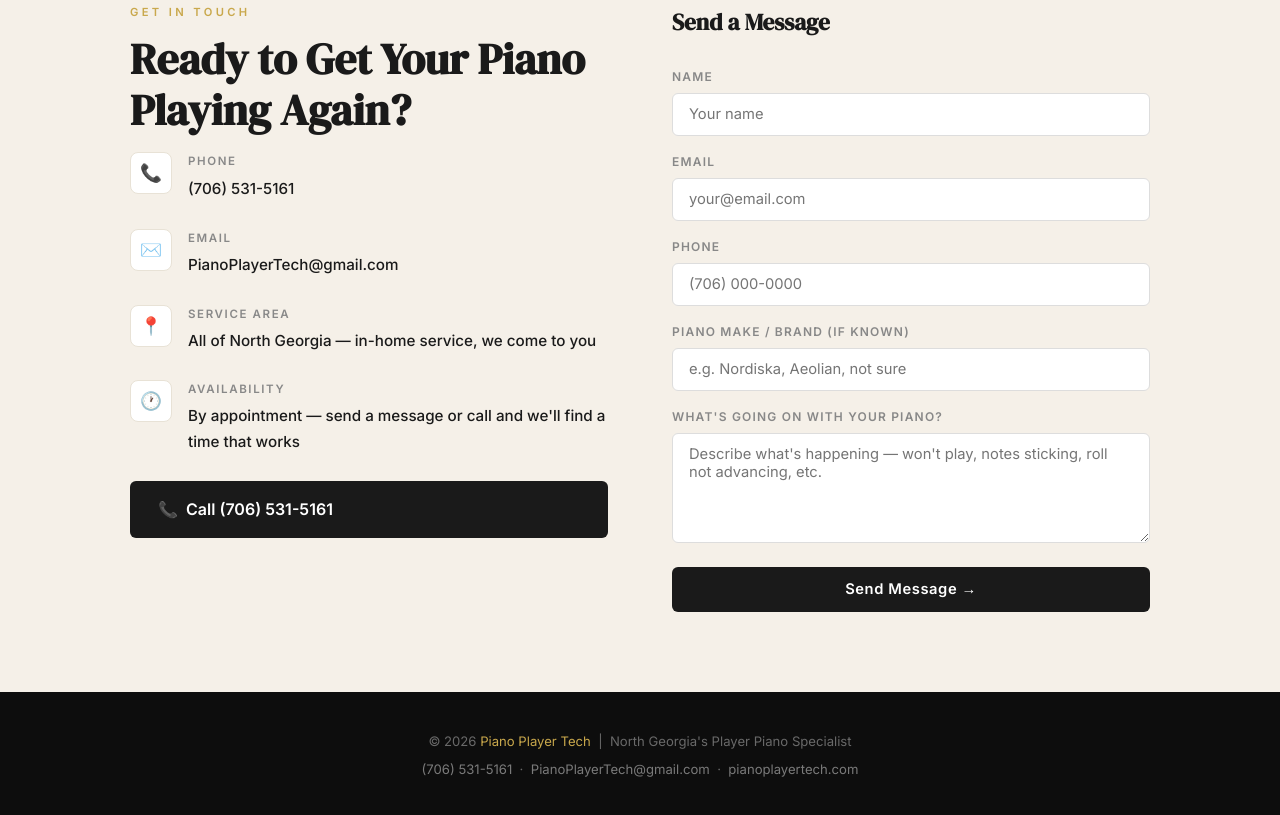
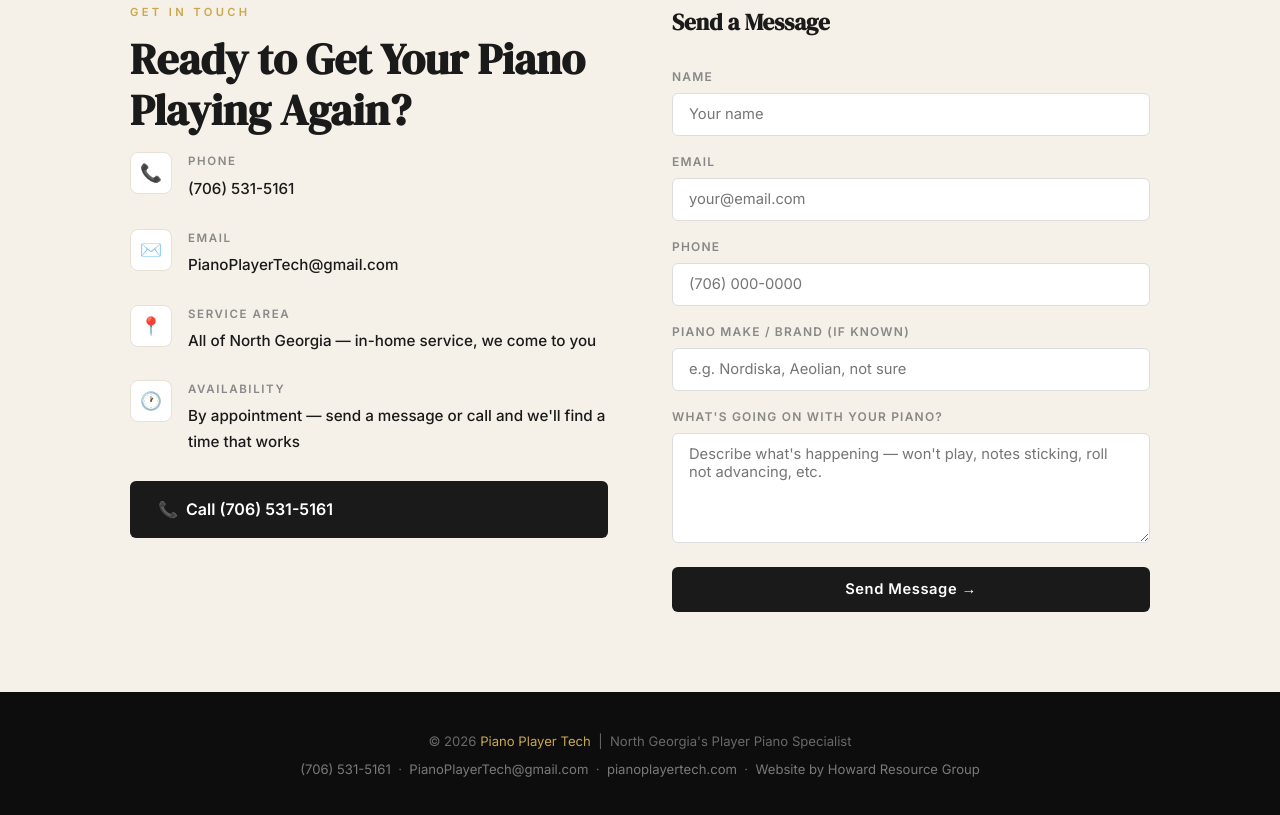
Before and after one commit to howardresourcegroup-cmd/PianoPlayerTech, a plain HTML site: page index.html in a window 1280 px wide. Shown: the part 9079-9894 px from the top of the page. Drawn offline with Linux system fonts and the light colour scheme.

Commit message:
Footer: add Howard Resource Group website credit

```diff
--- a/index.html
+++ b/index.html
@@ -1734,6 +1734,8 @@
         <a href="tel:7065315161">(706) 531-5161</a> &nbsp;&middot;&nbsp;
         <a href="mailto:PianoPlayerTech@gmail.com">PianoPlayerTech@gmail.com</a> &nbsp;&middot;&nbsp;
         <a href="https://pianoplayertech.com">pianoplayertech.com</a>
+        &nbsp;&middot;&nbsp;
+        <a href="https://howardresourcegroup.com/websites.html" target="_blank" rel="noopener">Website by Howard Resource Group</a>
     </p>
 </footer>
 
```
Also changed, not shown: technicians.html (+2 -0 lines), tuning.html (+2 -0 lines).
